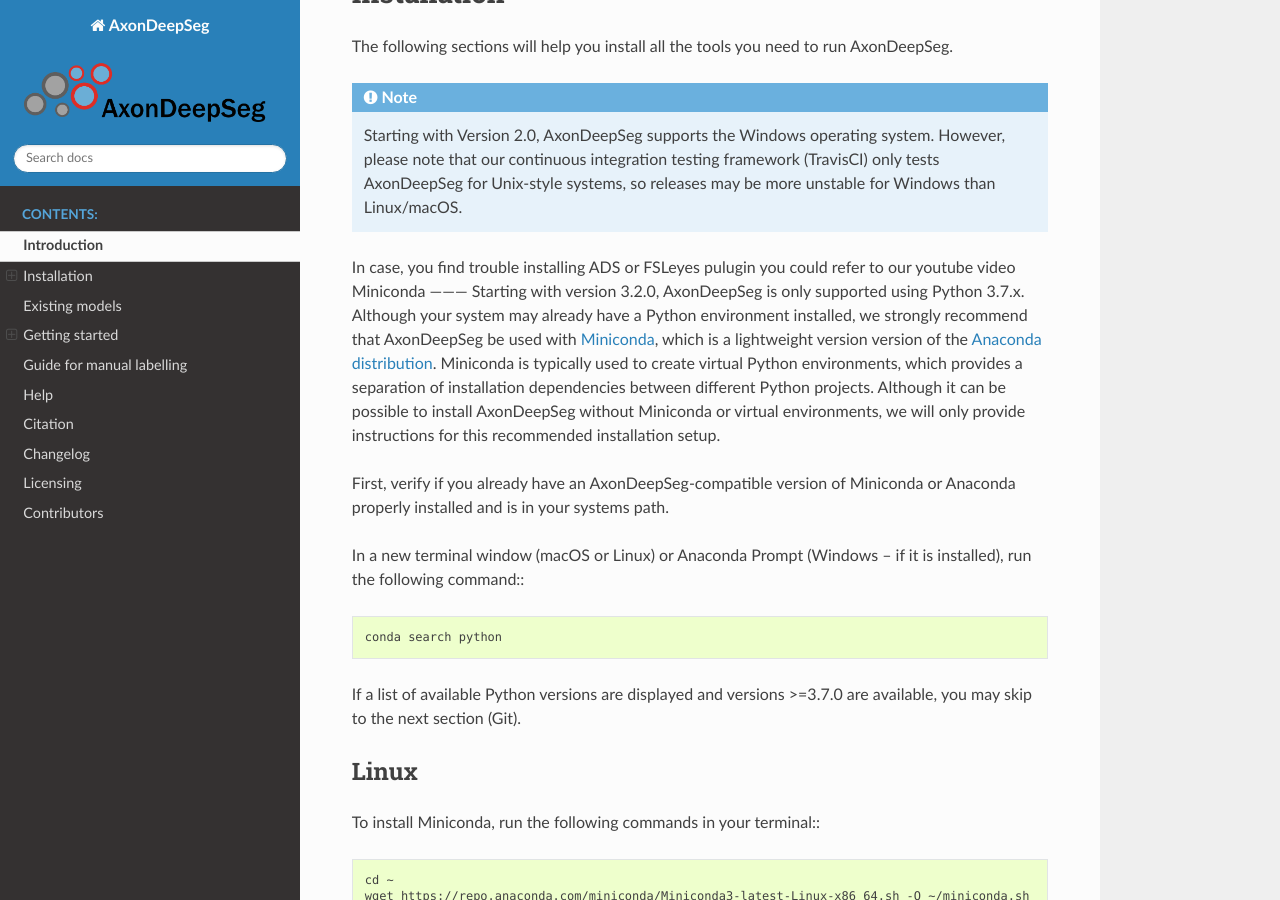
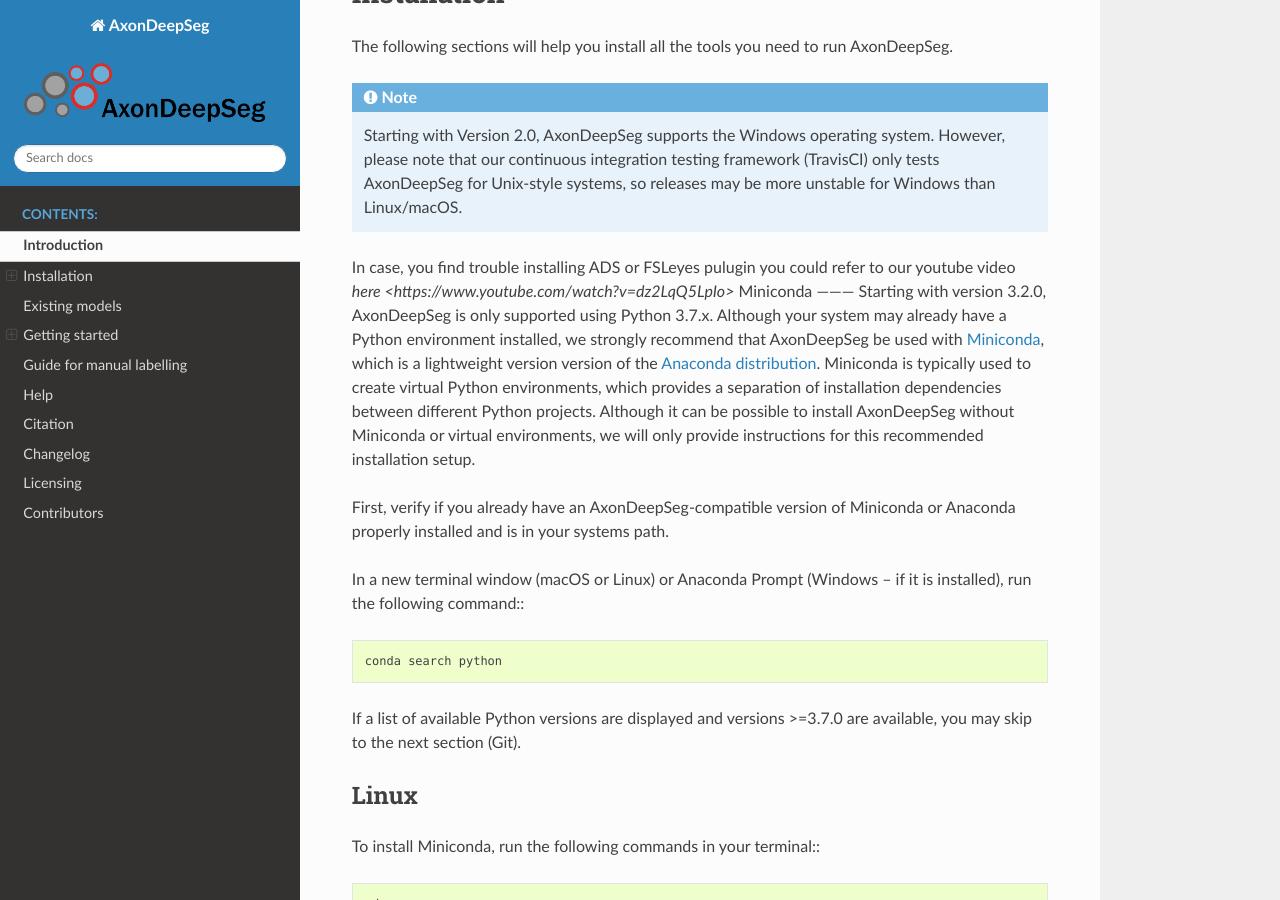
Before and after one commit to axondeepseg/axondeepseg, a Sphinx documentation site: the page built from docs/source/documentation.rst, in a window 1280 px wide and 900 px high, scrolled down 354 px. Built offline with Sphinx 7.4.7 and the Read the Docs theme 2.0.0, drawn with Linux system fonts in a browser that asks for light colours.

Commit message:
add missing link in RTD

```diff
--- a/docs/source/documentation.rst
+++ b/docs/source/documentation.rst
@@ -14,7 +14,7 @@
            However, please note that our continuous integration testing framework (TravisCI) only tests AxonDeepSeg
            for Unix-style systems, so releases may be more unstable for Windows than Linux/macOS.
 
-In case, you find trouble installing ADS or FSLeyes pulugin you could refer to our youtube video
+In case, you find trouble installing ADS or FSLeyes pulugin you could refer to our youtube video `here <https://www.youtube.com/watch?v=dz2LqQ5LpIo>`
 Miniconda
 ---------
 Starting with version 3.2.0, AxonDeepSeg is only supported using Python 3.7.x. Although your system may already have
```
